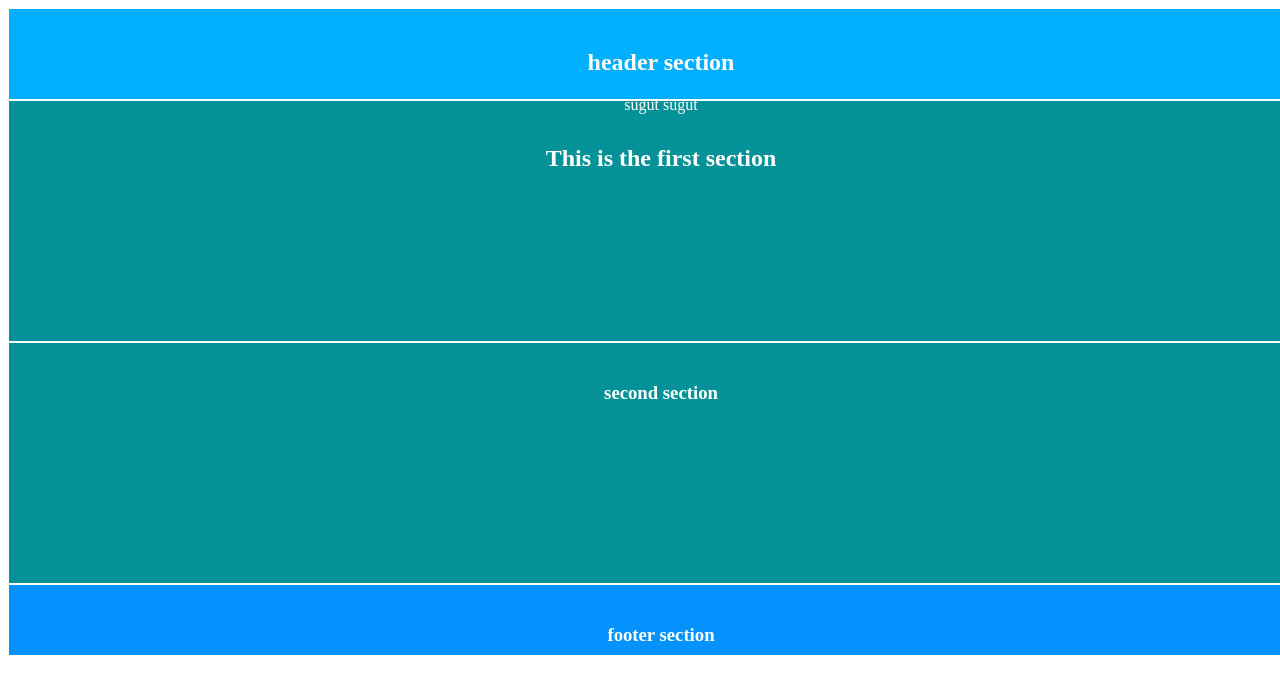
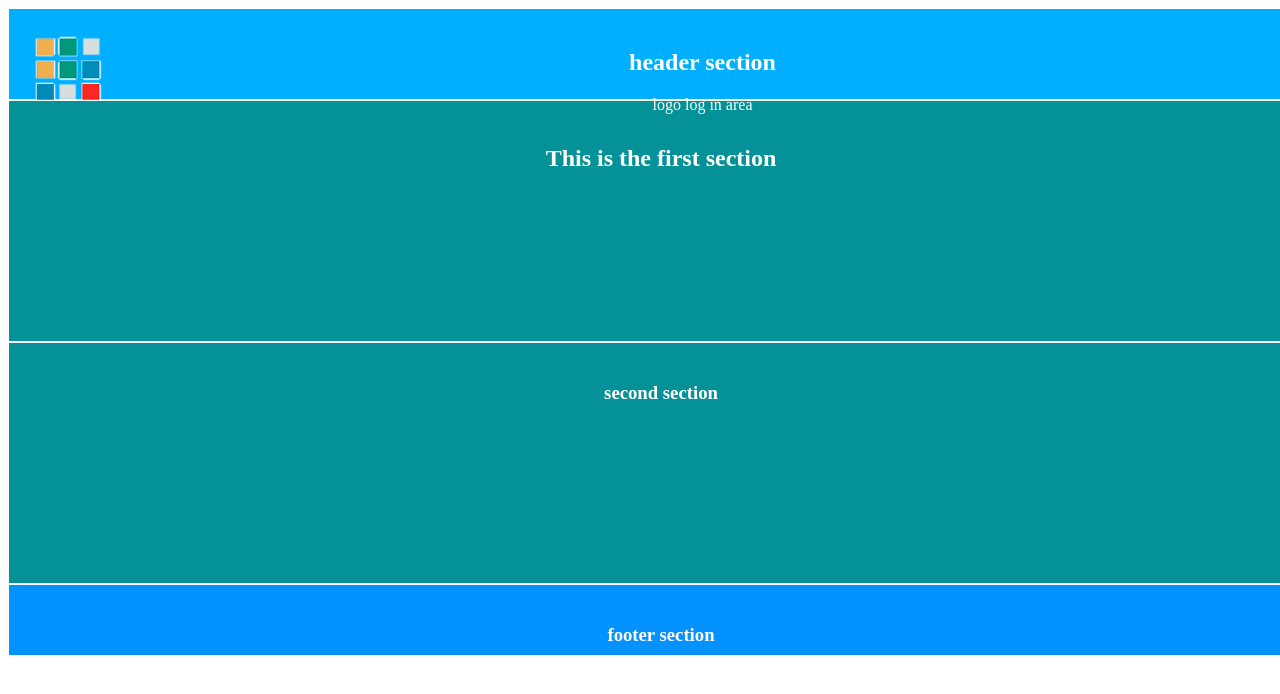
Before and after one commit to viscountsugut/viscountsugut, a plain HTML site: page index.html in a window 1280 px wide. Shown: the top 694 px of the page. Drawn offline with Linux system fonts and the light colour scheme.

Commit message:
logo upload

```diff
--- a/assets/cssfiles/site.css
+++ b/assets/cssfiles/site.css
@@ -27,7 +27,7 @@ width: 100%;
 height: 200px;
 padding: 20px;
 border: 1px solid;
-
+font-family: ;
 }
 #footer{
 background-color: #0492ff;
@@ -39,3 +39,17 @@ padding: 20px;
 border: 1px solid;
 
 }
+
+#image{
+
+	display: block;
+	float: left;
+	width: 80px%;
+	height:80px;
+}
+.logo{
+
+	size: 50%;
+	align-self: left;
+
+}
--- a/index.html
+++ b/index.html
@@ -2,15 +2,12 @@
 <html>
 <head>
 	<title>Sugut Viscount</title>
-	<link rel="stylesheet" type="text/css" href="assets/cssfiles/site.css">
+<link rel="stylesheet" type="text/css" href="assets/cssfiles/site.css">
 </head>
 <body>
-			<section><div id="header"><h1>  header section</h1><tr><td>sugut</td> <td>sugut</td></tr>
+		<section><div id="header"><a href="www.phasebet.com"> <img id="image" src="assets/images/MeDatalogo.png"><h1></a>  header section</h1>  <span class="logo"> logo</span><span> log in area</span>
 </div>
-
 			</section>
-
-
 			<section><div id="first_section"><h2><p>  This is the first section  </p></div></h2>
 			</section>
 			<section><div id="second_section"><h3> <p> second section </p></h3></div>
```
Also changed, not shown: assets/images/MeDatalogo.png (renamed from assets/images/MeData logo.png).
